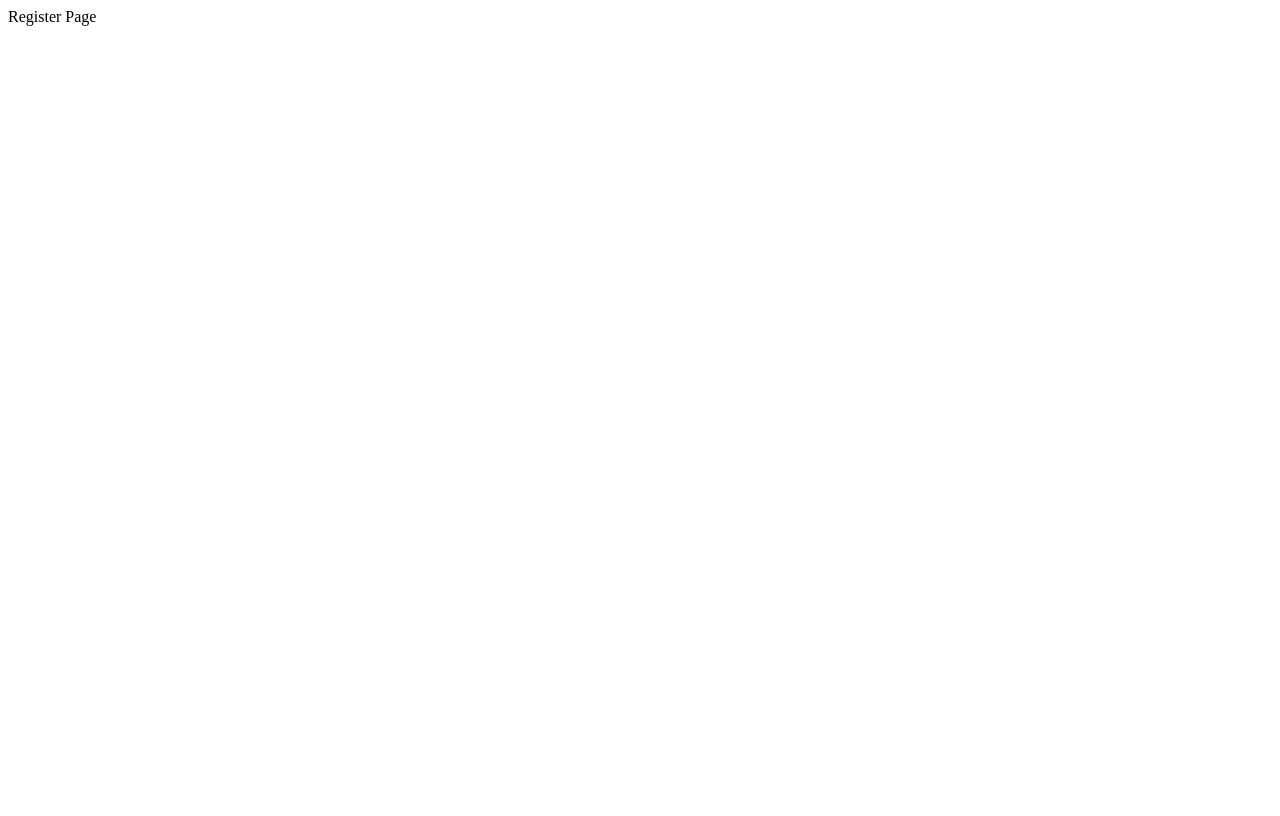
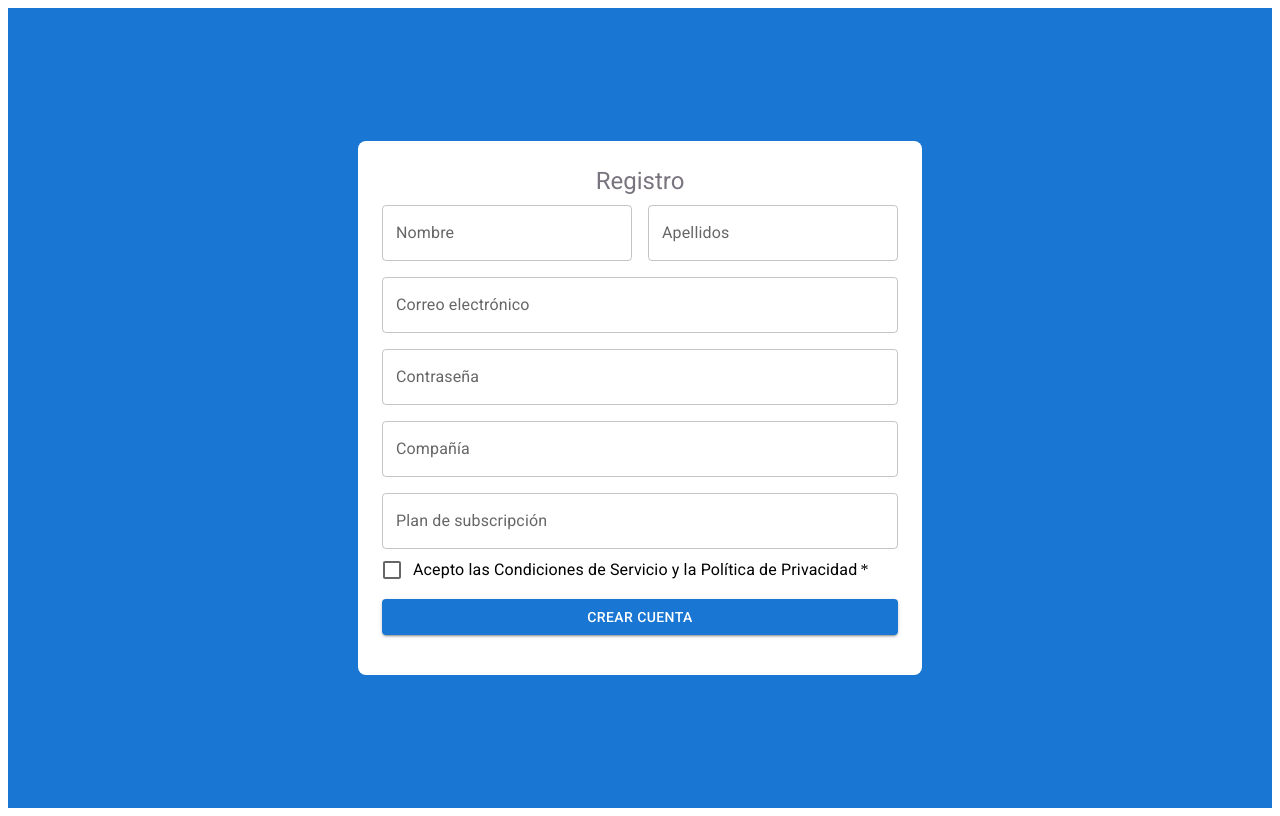
Before and after one commit to abcm0018/cookiemanager-app, a React (Vite) app: page /auth/register in a window 1280 px wide. Built offline with nearby package versions, Linux system fonts and the light colour scheme.

Commit message:
Vistas de login y vista de registro

```diff
--- a/src/auth/pages/LoginPage.jsx
+++ b/src/auth/pages/LoginPage.jsx
@@ -1,5 +1,52 @@
+import { Button, Grid2, TextField, Typography } from "@mui/material";
+
 export const LoginPage = () => {
   return (
-    <div>Login Page</div>
-  )
-}
+    <Grid2
+      container
+      spacing={0}
+      direction="column"
+      alignItems="center"
+      justifyContent="center"
+      sx={{ minHeight: "100vh", backgroundColor: "primary.main", padding: 4 }}
+    >
+      <Grid2 sx={{ backgroundColor: "white", padding: 3, borderRadius: 2 }}>
+        <Typography variant="h5" sx={{ mb: 1 }} align="center" color="#79747E">
+          Iniciar Sesión
+        </Typography>
+        <Typography variant="body2" sx={{mb:1}} align="center" color="#79747E">
+          Introduzca el email y la contraseña para iniciar sesión
+        </Typography>
+        <form>
+          <Grid2 container>
+            <Grid2 size={12} sx={{ mt: 2 }}>
+              <TextField
+                label="Correo electrónico"
+                type="email"
+                placeholder="Correo electrónico*"
+                fullWidth
+              />
+            </Grid2>
+          </Grid2>
+          <Grid2 container>
+            <Grid2 size={12} sx={{ mt: 2 }}>
+              <TextField
+                label="Contraseña"
+                type="password"
+                placeholder="Contraseña*"
+                fullWidth
+              />
+            </Grid2>
+          </Grid2>
+          <Grid2>
+            <Grid2 container spacing={2} sx={{ mb: 2, mt: 1 }}>
+              <Button variant="contained" color="primary" fullWidth>
+                Login
+              </Button>
+            </Grid2>
+          </Grid2>
+        </form>
+      </Grid2>
+    </Grid2>
+  );
+};
--- a/src/auth/pages/RegisterPage.jsx
+++ b/src/auth/pages/RegisterPage.jsx
@@ -1,5 +1,104 @@
+import {
+  Button,
+  Checkbox,
+  FormControlLabel,
+  FormGroup,
+  Grid2,
+  TextField,
+  Typography,
+} from "@mui/material";
+
 export const RegisterPage = () => {
   return (
-    <div>Register Page</div>
-  )
-}
+    <Grid2
+      container
+      spacing={0}
+      direction="column"
+      alignItems="center"
+      justifyContent="center"
+      sx={{ minHeight: "100vh", backgroundColor: "primary.main", padding: 4 }}
+    >
+      <Grid2 sx={{ backgroundColor: "white", padding: 3, borderRadius: 2 }}>
+        <Typography variant="h5" sx={{ mb: 1 }} align="center" color="#79747E">
+          Registro
+        </Typography>
+        <form>
+          <Grid2 container spacing={2}>
+            <Grid2 item xs={6} sx={{ minWidth: "250px" }}>
+              <TextField
+                label="Nombre"
+                type="text"
+                placeholder="Nombre*"
+                fullWidth
+              />
+            </Grid2>
+            <Grid2 item xs={6} sx={{ minWidth: "250px" }}>
+              <TextField
+                label="Apellidos"
+                type="text"
+                placeholder="Apellidos*"
+                fullWidth
+              />
+            </Grid2>
+          </Grid2>
+          <Grid2 container>
+            <Grid2 size={12} sx={{ mt: 2 }}>
+              <TextField
+                label="Correo electrónico"
+                type="email"
+                placeholder="Correo electrónico*"
+                fullWidth
+              />
+            </Grid2>
+          </Grid2>
+          <Grid2 container>
+            <Grid2 size={12} sx={{ mt: 2 }}>
+              <TextField
+                label="Contraseña"
+                type="password"
+                placeholder="Contraseña*"
+                fullWidth
+              />
+            </Grid2>
+          </Grid2>
+          <Grid2 container>
+            <Grid2 size={12} sx={{ mt: 2 }}>
+              <TextField
+                label="Compañía"
+                type="text"
+                placeholder="Compañía*"
+                fullWidth
+              />
+            </Grid2>
+          </Grid2>
+          <Grid2 container>
+            <Grid2 size={12} sx={{ mt: 2 }}>
+              <TextField
+                label="Plan de subscripción"
+                type="text"
+                placeholder="Elige un plan de subscripción*"
+                fullWidth
+              />
+            </Grid2>
+          </Grid2>
+          <Grid2>
+            <FormGroup>
+              <FormControlLabel
+                required
+                control={<Checkbox />}
+                label="Acepto las Condiciones de Servicio y la Política de Privacidad"
+              />
+            </FormGroup>
+          </Grid2>
+          <Grid2>
+            <Grid2 container spacing={2} sx={{ mb: 2, mt: 1 }}>
+              <Button variant="contained" color="primary" fullWidth>
+                Crear cuenta
+              </Button>
+            </Grid2>
+          </Grid2>
+        </form>
+      </Grid2>
+    </Grid2>
+  );
+};
--- a/src/cookiemanager/pages/HomePage.jsx
+++ b/src/cookiemanager/pages/HomePage.jsx
@@ -1,5 +1,5 @@
+import { Typography } from "@mui/material"
+
 export const HomePage = () => {
-  return (
-    <div>homepage</div>
-  )
+  return <Typography variant="h1">Home Page</Typography>
 }
```
